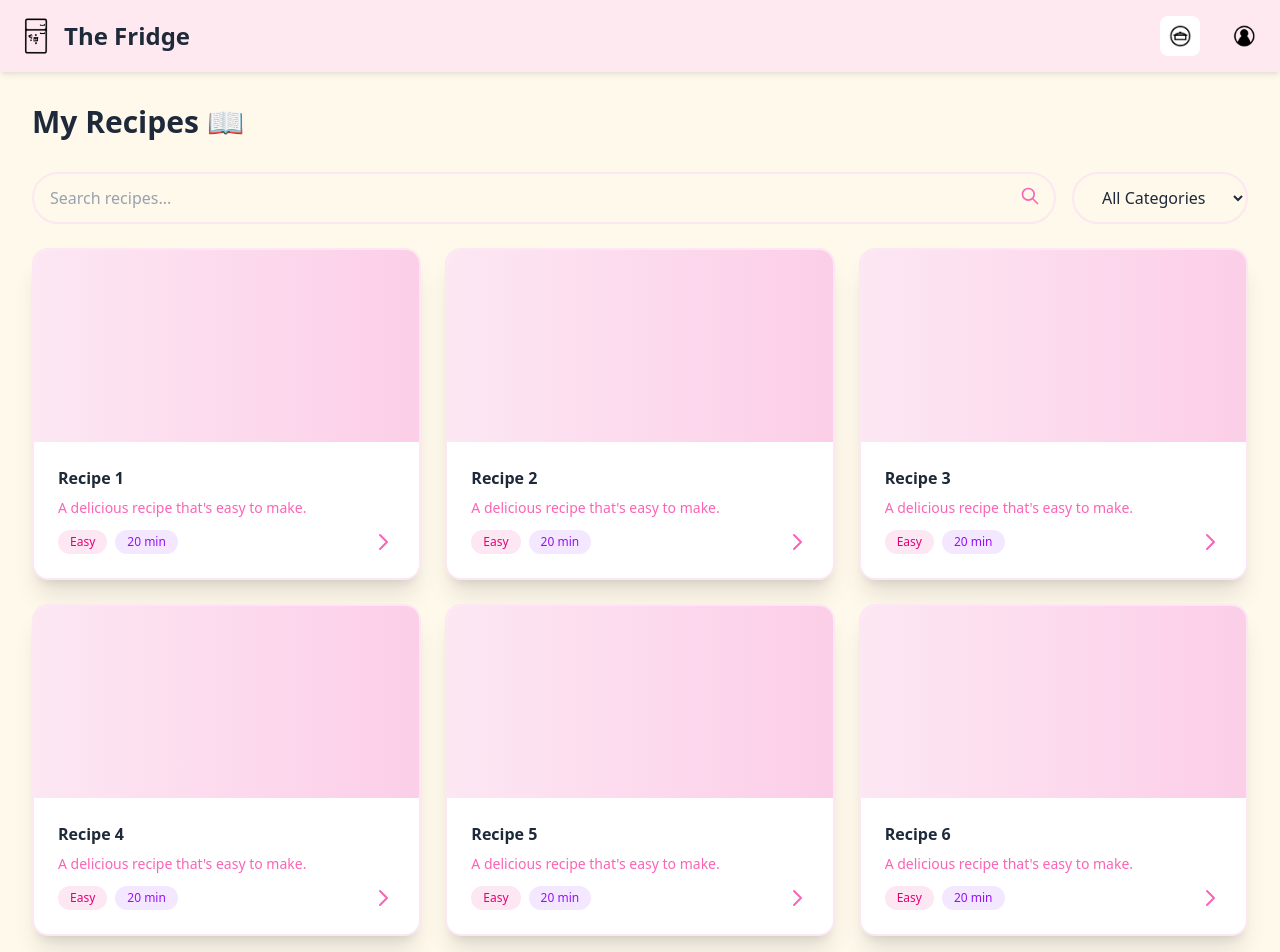
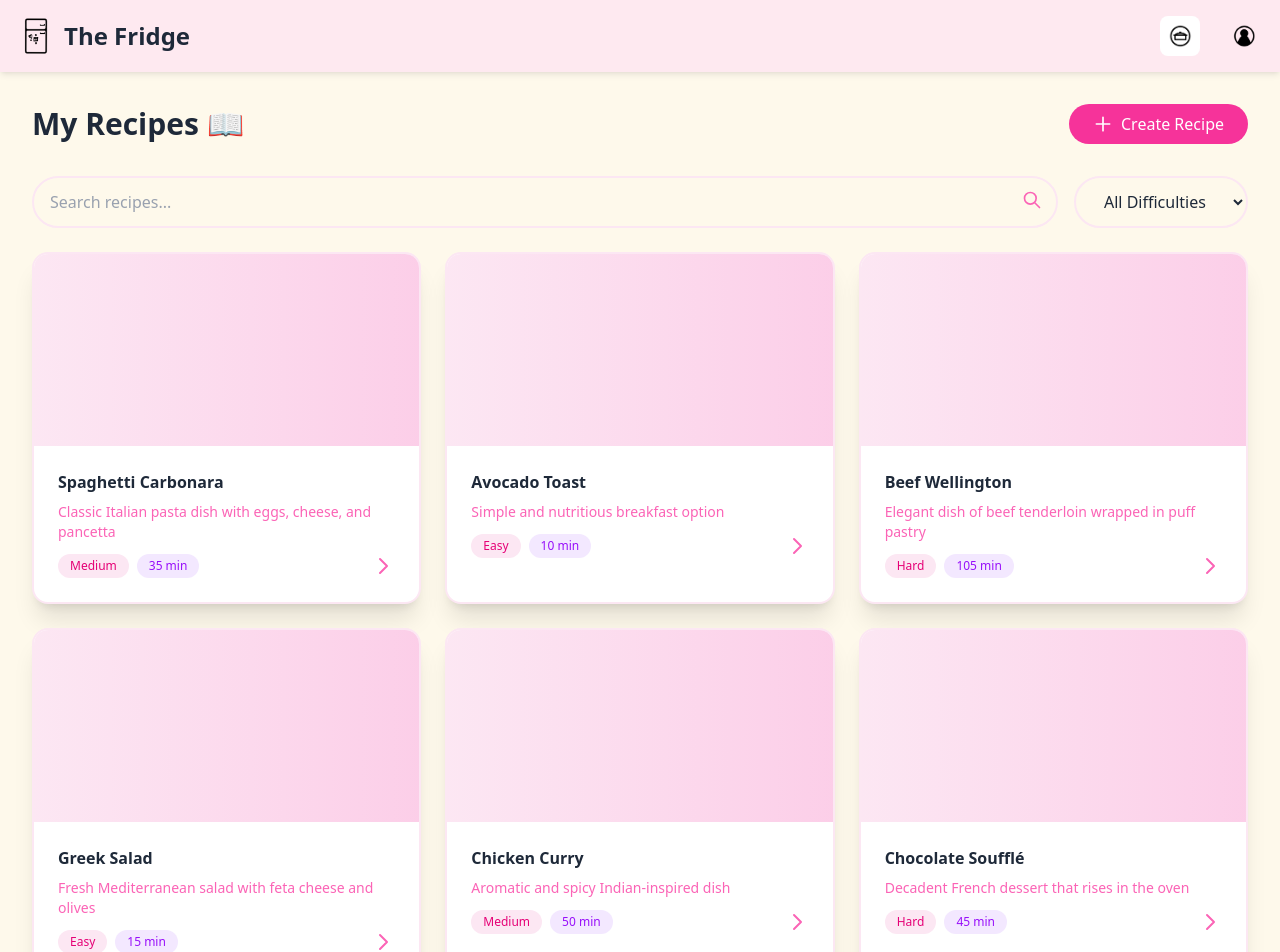
Before and after one commit to Bia262/The-Fridge, a SvelteKit app: page /app/recipes in a window 1280 px wide. Shown: the top 952 px of the page. Built offline with nearby package versions, Linux system fonts and the light colour scheme.

Commit message:
Minden ami a trellon kerve volt

```diff
--- a/src/lib/server/db/schema.ts
+++ b/src/lib/server/db/schema.ts
@@ -23,6 +23,8 @@ export const recipeIngredient = pgTable("recipe_ingredient", {
     ingredientId: text('ingredient_id').notNull().references(() => ingredient.id),
 });
 
+const difficulty = pgEnum('difficulty', ['easy', 'medium', 'hard']);
+
 export const recipe = pgTable("recipe", {
     id: text('id').primaryKey().default(sql`gen_random_uuid()`),
     name: text('name').notNull(),
@@ -32,6 +34,7 @@ export const recipe = pgTable("recipe", {
     prepTime: integer('prep_time').notNull(),
     cookTime: integer('cook_time').notNull(),
     images: text('images').array(),
+    difficulty: difficulty('difficulty').default('easy'),
     createdBy: text('created_by').notNull().references(() => user.id),
 });
 
--- a/src/routes/app/recipes/+page.svelte
+++ b/src/routes/app/recipes/+page.svelte
@@ -1,14 +1,136 @@
+<script lang="ts">
+  // Define Recipe type locally based on the schema
+  type Recipe = {
+    id: string;
+    name: string;
+    description: string | null;
+    instructions: string | null;
+    servings: number;
+    prepTime: number;
+    cookTime: number;
+    images: string[] | null;
+    difficulty: 'easy' | 'medium' | 'hard';
+    createdBy: string;
+  };
+
+  let selectedDifficulty: 'easy' | 'medium' | 'hard' | 'all' = 'all';
+  let searchQuery = '';
+  let showCreateModal = false;
+
+  // Example recipes data
+  let recipes: Recipe[] = [
+    {
+      id: '1',
+      name: 'Spaghetti Carbonara',
+      description: 'Classic Italian pasta dish with eggs, cheese, and pancetta',
+      instructions: 'Cook pasta, mix with egg and cheese mixture, add pancetta',
+      servings: 4,
+      prepTime: 15,
+      cookTime: 20,
+      images: null,
+      difficulty: 'medium',
+      createdBy: 'user1'
+    },
+    {
+      id: '2',
+      name: 'Avocado Toast',
+      description: 'Simple and nutritious breakfast option',
+      instructions: 'Toast bread, mash avocado, spread on toast, add toppings',
+      servings: 2,
+      prepTime: 5,
+      cookTime: 5,
+      images: null,
+      difficulty: 'easy',
+      createdBy: 'user1'
+    },
+    {
+      id: '3',
+      name: 'Beef Wellington',
+      description: 'Elegant dish of beef tenderloin wrapped in puff pastry',
+      instructions: 'Sear beef, wrap in mushroom duxelles and puff pastry, bake',
+      servings: 6,
+      prepTime: 60,
+      cookTime: 45,
+      images: null,
+      difficulty: 'hard',
+      createdBy: 'user2'
+    },
+    {
+      id: '4',
+      name: 'Greek Salad',
+      description: 'Fresh Mediterranean salad with feta cheese and olives',
+      instructions: 'Chop vegetables, mix with olive oil and lemon dressing',
+      servings: 4,
+      prepTime: 15,
+      cookTime: 0,
+      images: null,
+      difficulty: 'easy',
+      createdBy: 'user3'
+    },
+    {
+      id: '5',
+      name: 'Chicken Curry',
+      description: 'Aromatic and spicy Indian-inspired dish',
+      instructions: 'Cook chicken with curry paste, add coconut milk and simmer',
+      servings: 4,
+      prepTime: 20,
+      cookTime: 30,
+      images: null,
+      difficulty: 'medium',
+      createdBy: 'user2'
+    },
+    {
+      id: '6',
+      name: 'Chocolate Soufflé',
+      description: 'Decadent French dessert that rises in the oven',
+      instructions: 'Prepare chocolate base, fold in egg whites, bake carefully',
+      servings: 4,
+      prepTime: 30,
+      cookTime: 15,
+      images: null,
+      difficulty: 'hard',
+      createdBy: 'user1'
+    }
+  ];
+
+  $: filteredRecipes = recipes.filter(recipe => {
+    const matchesSearch = recipe.name.toLowerCase().includes(searchQuery.toLowerCase());
+    const matchesDifficulty = selectedDifficulty === 'all' || recipe.difficulty === selectedDifficulty;
+    return matchesSearch && matchesDifficulty;
+  });
+
+  function openCreateModal() {
+    showCreateModal = true;
+  }
+
+  function closeCreateModal() {
+    showCreateModal = false;
+  }
+</script>
+
 <div class="min-h-screen bg-pink-50/30 p-8">
   <div class="container mx-auto">
-    <h1 class="text-3xl font-bold text-gray-800 mb-8 flex items-center gap-2">
-      My Recipes <span class="text-pink-400">📖</span>
-    </h1>
+    <div class="flex justify-between items-center mb-8">
+      <h1 class="text-3xl font-bold text-gray-800 flex items-center gap-2">
+        My Recipes <span class="text-pink-400">📖</span>
+      </h1>
+      <button
+        on:click={openCreateModal}
+        class="bg-pink-500 hover:bg-pink-600 text-white px-6 py-2 rounded-full flex items-center gap-2 transition-colors"
+      >
+        <svg class="w-5 h-5" fill="none" stroke="currentColor" viewBox="0 0 24 24">
+          <path stroke-linecap="round" stroke-linejoin="round" stroke-width="2" d="M12 4v16m8-8H4"/>
+        </svg>
+        Create Recipe
+      </button>
+    </div>
 
     <!-- Search and Filter Bar -->
     <div class="flex gap-4 mb-6">
       <div class="relative flex-1">
         <input
           type="text"
+          bind:value={searchQuery}
           placeholder="Search recipes..."
           class="w-full px-4 py-3 border-2 border-pink-100 rounded-full focus:outline-none focus:ring-2 focus:ring-pink-200 placeholder-gray-400"
         >
@@ -16,26 +138,29 @@
           <path stroke-linecap="round" stroke-linejoin="round" stroke-width="2" d="M21 21l-6-6m2-5a7 7 0 11-14 0 7 7 0 0114 0z"/>
         </svg>
       </div>
-      <select class="px-6 py-3 border-2 border-pink-100 rounded-full focus:outline-none focus:ring-2 focus:ring-pink-200 text-gray-800">
-        <option>All Categories</option>
-        <option>Breakfast</option>
-        <option>Lunch</option>
-        <option>Dinner</option>
+      <select
+        bind:value={selectedDifficulty}
+        class="px-6 py-3 border-2 border-pink-100 rounded-full focus:outline-none focus:ring-2 focus:ring-pink-200 text-gray-800"
+      >
+        <option value="all">All Difficulties</option>
+        <option value="easy">Easy</option>
+        <option value="medium">Medium</option>
+        <option value="hard">Hard</option>
       </select>
     </div>
 
     <!-- Recipe Grid -->
     <div class="grid grid-cols-1 md:grid-cols-2 lg:grid-cols-3 gap-6">
-      {#each Array(6) as _, i}
+      {#each filteredRecipes as recipe}
         <div class="bg-white rounded-2xl shadow-xl border-2 border-pink-100 overflow-hidden hover:border-pink-200 transition-all duration-200">
           <div class="h-48 bg-gradient-to-r from-pink-100 to-pink-200"></div>
           <div class="p-6">
-            <h3 class="font-bold text-gray-800 mb-2">Recipe {i + 1}</h3>
-            <p class="text-sm text-pink-400 mb-3">A delicious recipe that's easy to make.</p>
+            <h3 class="font-bold text-gray-800 mb-2">{recipe.name}</h3>
+            <p class="text-sm text-pink-400 mb-3">{recipe.description}</p>
             <div class="flex justify-between items-center">
               <div class="flex space-x-2">
-                <span class="text-xs bg-pink-100 text-pink-600 px-3 py-1 rounded-full font-medium">Easy</span>
-                <span class="text-xs bg-purple-100 text-purple-600 px-3 py-1 rounded-full font-medium">20 min</span>
+                <span class="text-xs bg-pink-100 text-pink-600 px-3 py-1 rounded-full font-medium capitalize">{recipe.difficulty}</span>
+                <span class="text-xs bg-purple-100 text-purple-600 px-3 py-1 rounded-full font-medium">{recipe.prepTime + recipe.cookTime} min</span>
               </div>
               <button class="text-pink-400 hover:text-pink-600 transition-colors" aria-label="View recipe details">
                 <svg class="w-6 h-6" fill="none" stroke="currentColor" viewBox="0 0 24 24">
@@ -49,3 +174,139 @@
     </div>
   </div>
 </div>
+
+<!-- Create Recipe Modal -->
+{#if showCreateModal}
+  <div class="fixed inset-0 bg-black bg-opacity-50 flex items-center justify-center z-50 p-4">
+    <div class="bg-white rounded-2xl shadow-2xl w-full max-w-3xl max-h-[90vh] overflow-y-auto">
+      <div class="p-6 border-b border-gray-200">
+        <div class="flex justify-between items-center">
+          <h2 class="text-2xl font-bold text-gray-800">Create New Recipe</h2>
+          <button
+            on:click={closeCreateModal}
+            class="text-gray-500 hover:text-gray-700"
+          >
+            <svg class="w-6 h-6" fill="none" stroke="currentColor" viewBox="0 0 24 24">
+              <path stroke-linecap="round" stroke-linejoin="round" stroke-width="2" d="M6 18L18 6M6 6l12 12"/>
+            </svg>
+          </button>
+        </div>
+      </div>
+
+      <div class="p-6">
+        <form class="space-y-6">
+          <!-- Basic Info -->
+          <div class="space-y-4">
+            <div>
+              <label for="recipe-name" class="block text-sm font-medium text-gray-700 mb-1">Recipe Name</label>
+              <input
+                type="text"
+                id="recipe-name"
+                placeholder="Enter recipe name"
+                class="w-full px-4 py-2 border border-gray-300 rounded-lg focus:ring-2 focus:ring-pink-300 focus:border-pink-300"
+              >
+            </div>
+
+            <div>
+              <label for="recipe-description" class="block text-sm font-medium text-gray-700 mb-1">Description</label>
+              <textarea
+                id="recipe-description"
+                placeholder="Brief description of your recipe"
+                rows="2"
+                class="w-full px-4 py-2 border border-gray-300 rounded-lg focus:ring-2 focus:ring-pink-300 focus:border-pink-300"
+              ></textarea>
+            </div>
+          </div>
+
+          <!-- Recipe Details -->
+          <div class="grid grid-cols-1 md:grid-cols-3 gap-4">
+            <div>
+              <label for="recipe-servings" class="block text-sm font-medium text-gray-700 mb-1">Servings</label>
+              <input
+                type="number"
+                id="recipe-servings"
+                min="1"
+                placeholder="4"
+                class="w-full px-4 py-2 border border-gray-300 rounded-lg focus:ring-2 focus:ring-pink-300 focus:border-pink-300"
+              >
+            </div>
+
+            <div>
+              <label for="recipe-prep-time" class="block text-sm font-medium text-gray-700 mb-1">Prep Time (min)</label>
+              <input
+                type="number"
+                id="recipe-prep-time"
+                min="0"
+                placeholder="15"
+                class="w-full px-4 py-2 border border-gray-300 rounded-lg focus:ring-2 focus:ring-pink-300 focus:border-pink-300"
+              >
+            </div>
+
+            <div>
+              <label for="recipe-cook-time" class="block text-sm font-medium text-gray-700 mb-1">Cook Time (min)</label>
+              <input
+                type="number"
+                id="recipe-cook-time"
+                min="0"
+                placeholder="30"
+                class="w-full px-4 py-2 border border-gray-300 rounded-lg focus:ring-2 focus:ring-pink-300 focus:border-pink-300"
+              >
+            </div>
+          </div>
+
+          <div>
+            <label for="recipe-difficulty" class="block text-sm font-medium text-gray-700 mb-1">Difficulty</label>
+            <select
+              id="recipe-difficulty"
+              class="w-full px-4 py-2 border border-gray-300 rounded-lg focus:ring-2 focus:ring-pink-300 focus:border-pink-300"
+            >
+              <option value="easy">Easy</option>
+              <option value="medium">Medium</option>
+              <option value="hard">Hard</option>
+            </select>
+          </div>
+
+          <!-- Instructions -->
+          <div>
+            <label for="recipe-instructions" class="block text-sm font-medium text-gray-700 mb-1">Instructions</label>
+            <textarea
+              id="recipe-instructions"
+              placeholder="Step-by-step instructions for your recipe"
+              rows="6"
+              class="w-full px-4 py-2 border border-gray-300 rounded-lg focus:ring-2 focus:ring-pink-300 focus:border-pink-300"
+            ></textarea>
+          </div>
+
+          <!-- Image Upload -->
+          <div>
+            <label class="block text-sm font-medium text-gray-700 mb-1">Recipe Image</label>
+            <div class="border-2 border-dashed border-gray-300 rounded-lg p-6 text-center">
+              <svg class="mx-auto h-12 w-12 text-gray-400" fill="none" stroke="currentColor" viewBox="0 0 24 24">
+                <path stroke-linecap="round" stroke-linejoin="round" stroke-width="2" d="M4 16l4.586-4.586a2 2 0 012.828 0L16 16m-2-2l1.586-1.586a2 2 0 012.828 0L20 14m-6-6h.01M6 20h12a2 2 0 002-2V6a2 2 0 00-2-2H6a2 2 0 00-2 2v12a2 2 0 002 2z"/>
+              </svg>
+              <p class="mt-1 text-sm text-gray-500">Drag and drop an image, or click to select</p>
+              <input type="file" class="hidden">
+              <button class="mt-2 px-4 py-2 bg-gray-200 text-gray-700 rounded-lg hover:bg-gray-300 transition-colors">
+                Upload Image
+              </button>
+            </div>
+          </div>
+        </form>
+      </div>
+
+      <div class="p-6 border-t border-gray-200 flex justify-end space-x-3">
+        <button
+          on:click={closeCreateModal}
+          class="px-6 py-2 border border-gray-300 rounded-lg text-gray-700 hover:bg-gray-100 transition-colors"
+        >
+          Cancel
+        </button>
+        <button
+          class="px-6 py-2 bg-pink-500 text-white rounded-lg hover:bg-pink-600 transition-colors"
+        >
+          Create Recipe
+        </button>
+      </div>
+    </div>
+  </div>
+{/if}
```
